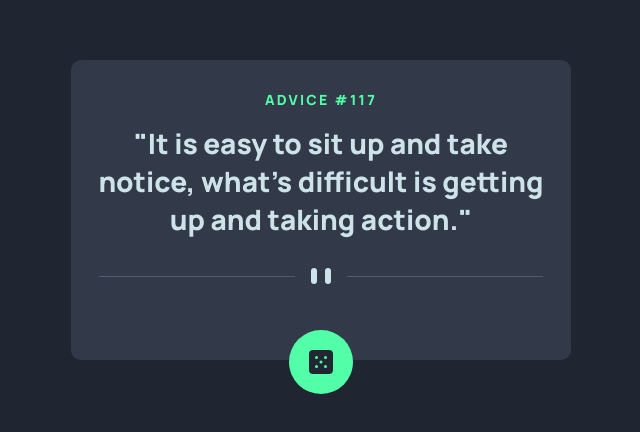
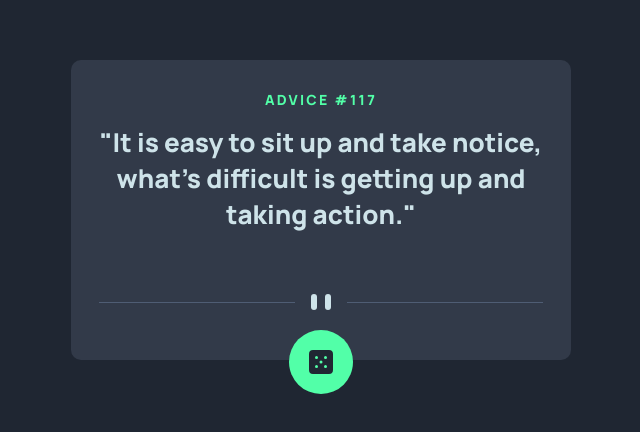
Before and after one commit to FlaceyFurr/advice-app, a plain HTML site: page index.html in a window 1280 px wide. Shown: the part 140-572 px from the top of the page, without its empty margins (319-959 px from the left). Drawn offline with Linux system fonts and the light colour scheme.

Commit message:
Finished adpative

```diff
--- a/styles/style.scss
+++ b/styles/style.scss
@@ -44,18 +44,17 @@ body {
 
   &__text {
     width: 450px;
-    font-size: 28px;
+    height: 170px;
+    font-size: 26px;
     margin: auto {
       top: 15px;
-      bottom: 15px;
     }
   }
 
   &__divider {
     display: block;
-    margin: auto {
-      top: 30px;
-    }
+    margin: auto;
+
     &_mobile {
       display: none;
       margin: auto {
@@ -79,17 +78,18 @@ body {
     transition-timing-function: ease-in;
 
     &:hover {
-      cursor: pointer;
-      box-shadow: 0 0 30px 1px $neonGreen;
+        cursor: pointer;
+        box-shadow: 0 0 30px 1px $neonGreen;
     }
 
     &_dice {
-      position: absolute;
-      top: 20px;
-      left: 20px;
+       position: absolute;
+       top: 20px;
+       left: 20px;
     }
   }
 }
+
 
 @media (max-width: 550px) {
   .card {
@@ -102,6 +102,7 @@ body {
 
     &__text {
       width: 280px;
+      height: 135px;
       font-size: 22px;
     }
 
```
Also changed, not shown: styles/style.css, 1 other file.
